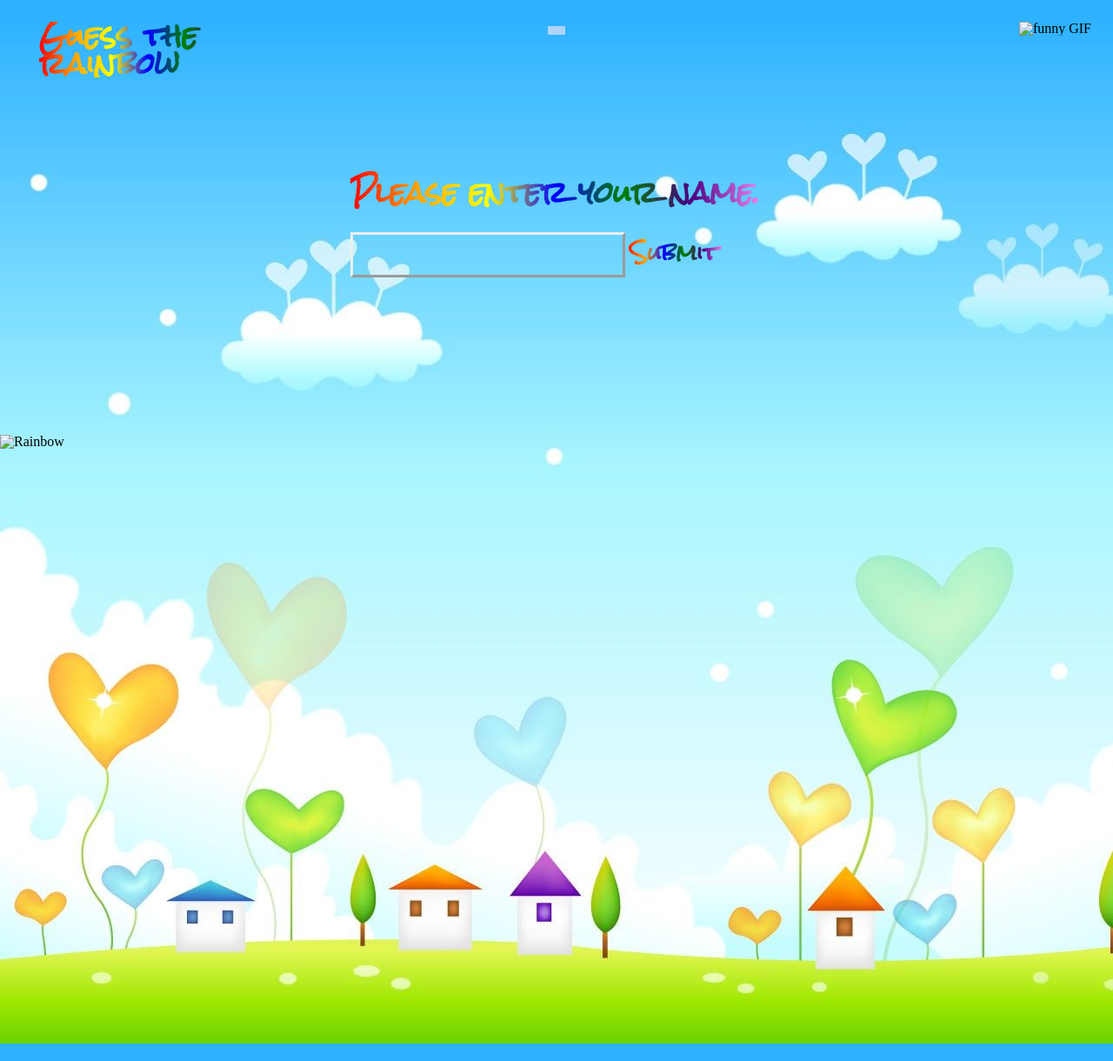
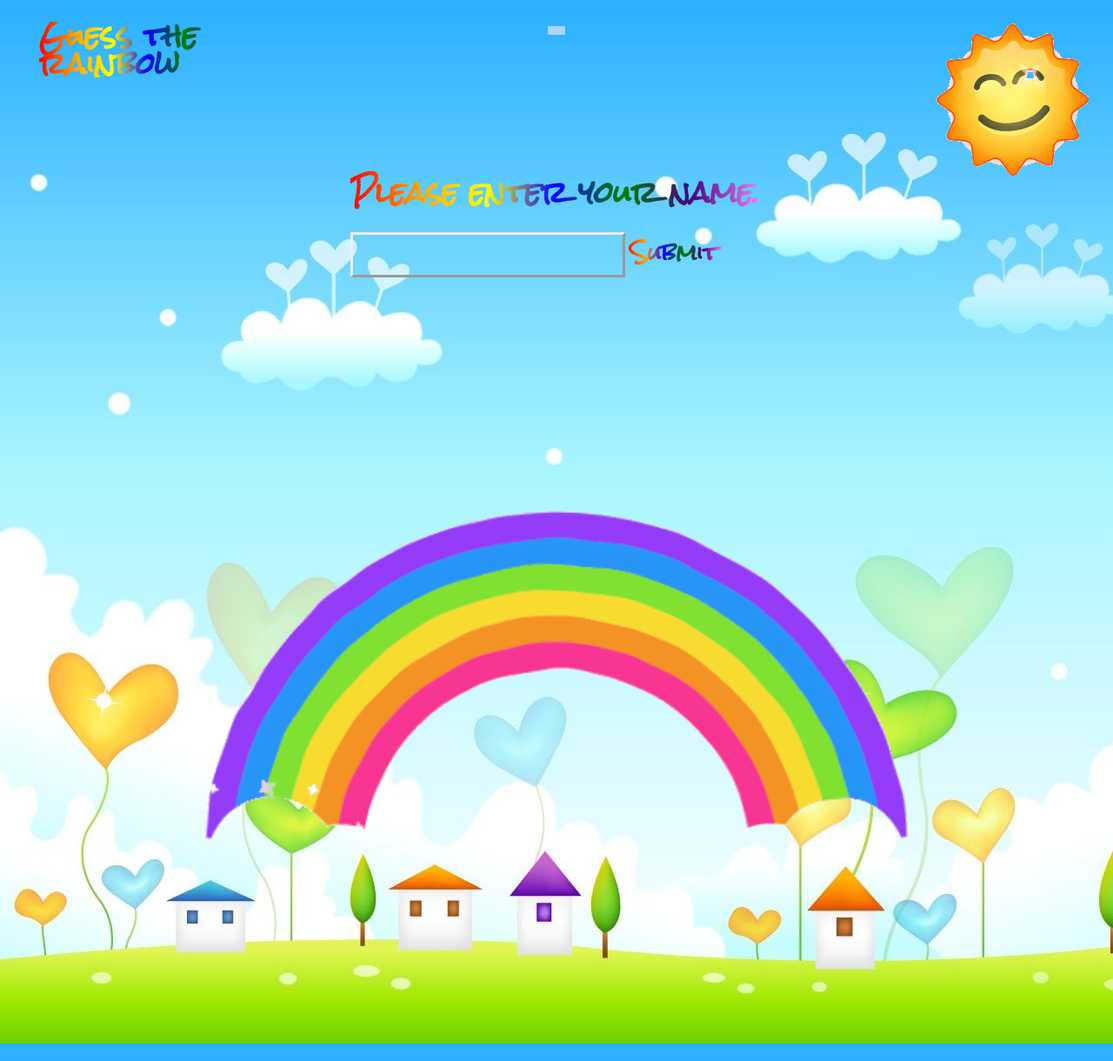
Before and after one commit to guess-the-rainbow/guess-the-rainbow-game, a plain HTML site: page index.html in a window 1280 px wide. Shown: the whole page at 87% size. Drawn offline with Linux system fonts and the light colour scheme; the site is published under a folder, as on GitHub Pages, so addresses that start at the root find nothing.

Commit message:
fix image links

```diff
--- a/index.html
+++ b/index.html
@@ -13,8 +13,8 @@
 </head>
 <body>
   <p class="logo">Guess the rainbow</p>
-  <img class="Sun-GIF" src="/Images/smiley_sun.gif" alt="funny GIF">
-  <img class="Rainbow" src="/Images/Rainbow.gif" alt="Rainbow">
+  <img class="Sun-GIF" src="./Images/smiley_sun.gif" alt="funny GIF">
+  <img class="Rainbow" src="./Images/Rainbow.gif" alt="Rainbow">
   <div id="guessDiv"></div>
   <div id="colorBoard"></div>
   <div id="userName"></div>
```
